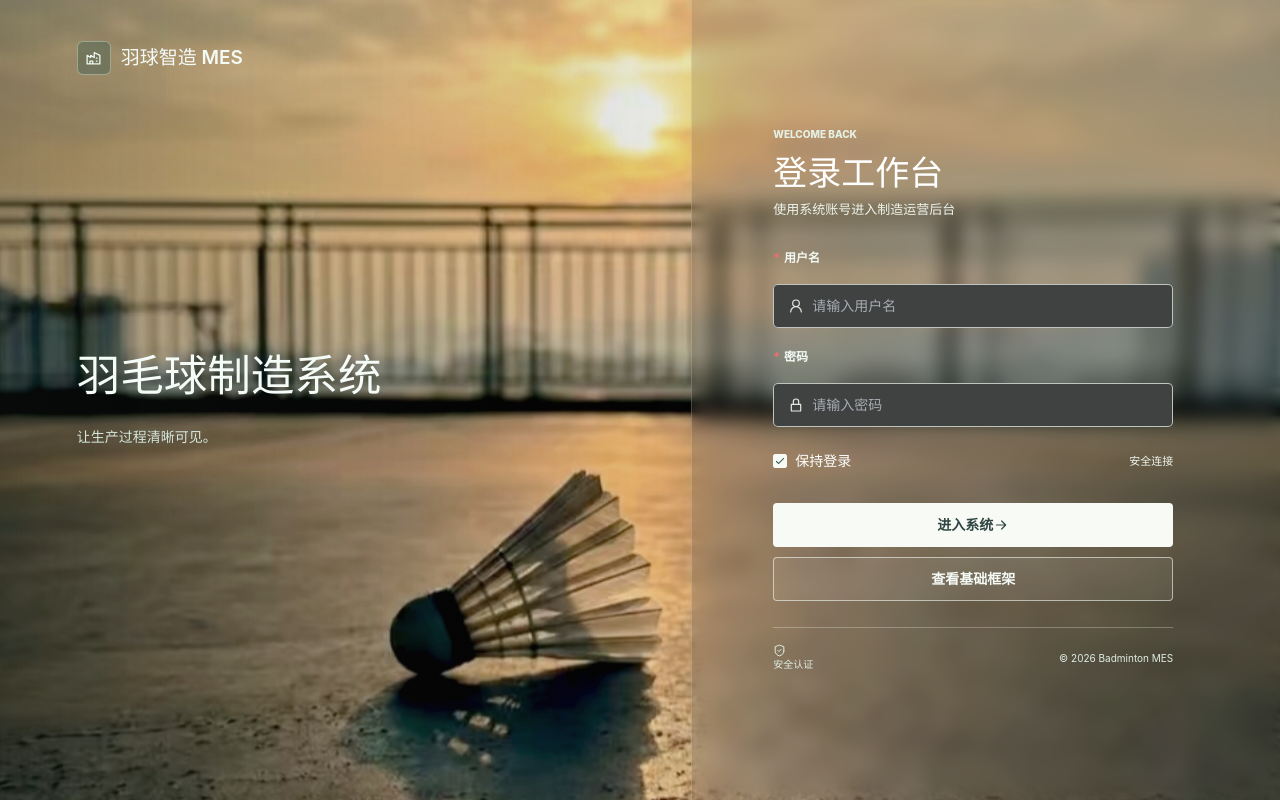
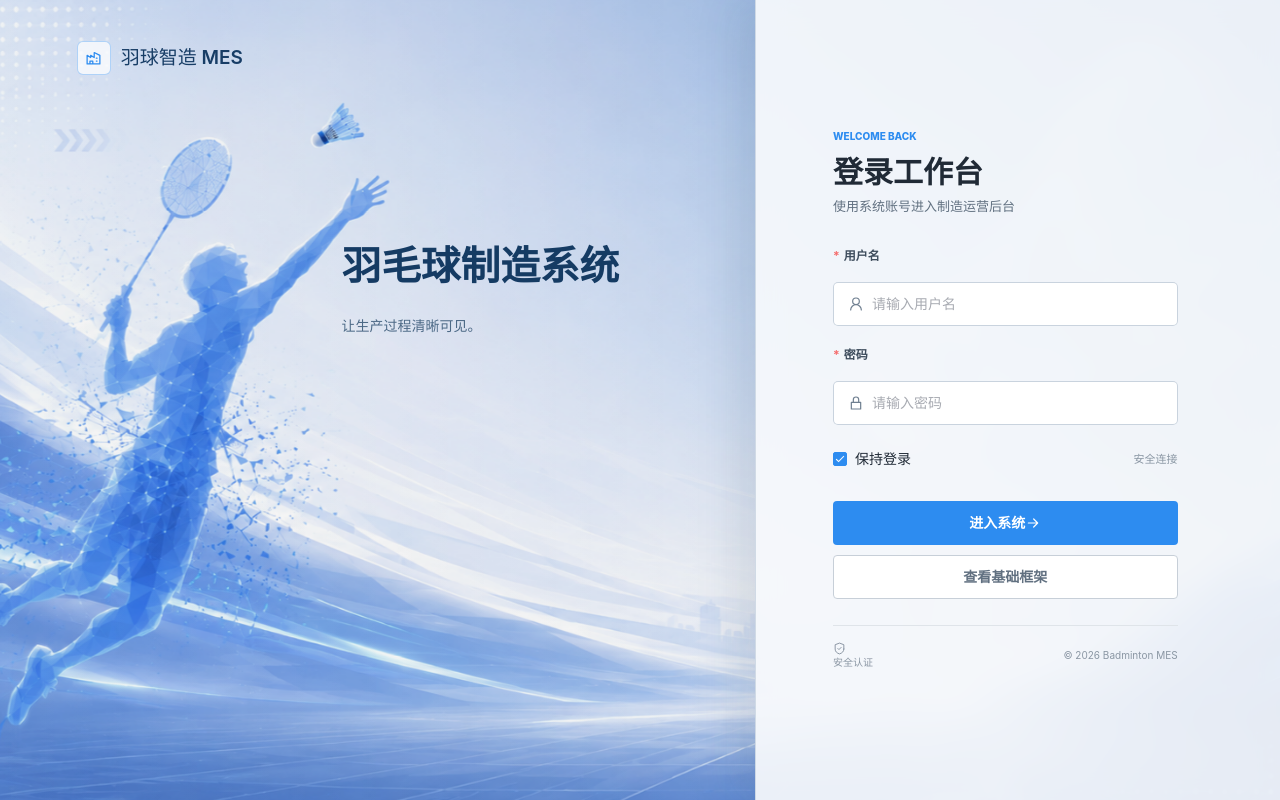
Before and after one commit to han139242/XiaoXueQi-public, a Vue app in the folder workspace/vscode/ems-forword/: page /#/login in a window 1280 px wide. Built offline with nearby package versions, Linux system fonts and the light colour scheme; no server answers.

Commit message:
feat: set blue default theme and refine login ui

```diff
--- a/workspace/vscode/ems-forword/src/pages/login/index.vue
+++ b/workspace/vscode/ems-forword/src/pages/login/index.vue
@@ -4,7 +4,7 @@ import { useRoute, useRouter } from 'vue-router'
 import { ElMessage } from 'element-plus'
 import AppIcon from '@/components/common/AppIcon.vue'
 import { login } from '@/api/auth'
-import shuttlecockImage from '@/assets/login-background.jpg'
+import shuttlecockImage from '@/assets/login-background-blue.png'
 import {
   setCurrentUser,
   setToken,
@@ -145,9 +145,9 @@ async function enterPreview() {
   position: relative;
   display: grid;
   min-height: 100dvh;
-  grid-template-columns: minmax(0, 1.08fr) minmax(460px, .92fr);
+  grid-template-columns: minmax(0, 1.18fr) minmax(430px, .82fr);
   overflow: hidden;
-  background: var(--shuttlecock-image) center / cover no-repeat;
+  background: #eaf1f8;
   font-family: var(--mes-font);
 }
 
@@ -155,7 +155,7 @@ async function enterPreview() {
   position: absolute;
   inset: 0;
   background: var(--shuttlecock-image) center / cover no-repeat;
-  filter: brightness(.98) saturate(.94) contrast(.97);
+  filter: brightness(.98) saturate(.9) contrast(1.02);
   content: '';
   opacity: 1;
   animation: background-breathe 18s ease-in-out infinite alternate;
@@ -165,7 +165,7 @@ async function enterPreview() {
 .login-page::after {
   position: absolute;
   inset: 0;
-  background: linear-gradient(90deg, rgb(17 24 21 / 18%) 0%, transparent 52%, rgb(17 24 21 / 8%) 100%);
+  background: linear-gradient(90deg, rgb(255 255 255 / 8%) 0%, transparent 56%, rgb(14 50 88 / 14%) 100%);
   content: '';
   pointer-events: none;
 }
@@ -178,20 +178,20 @@ async function enterPreview() {
   align-items: stretch;
   padding: clamp(26px, 3.2vw, 52px) clamp(40px, 6vw, 92px) clamp(40px, 6vw, 92px);
   overflow: hidden;
-  background: linear-gradient(90deg, rgb(18 25 22 / 19%) 0%, transparent 65%);
+  background: transparent;
 }
 
 .brand-shell {
   position: relative;
   z-index: 1;
   display: flex;
-  width: min(740px, 100%);
+  width: 100%;
   flex-direction: column;
   animation: brand-enter .9s cubic-bezier(.2, .8, .2, 1) both;
 }
 
 .brand-header strong {
-  color: #f4fbf7;
+  color: #173d66;
   font-size: 19px;
   font-weight: 560;
   letter-spacing: 0;
@@ -209,21 +209,22 @@ async function enterPreview() {
   height: 34px;
   align-items: center;
   justify-content: center;
-  color: #eff9f2;
-  border: 1px solid rgb(226 246 232 / 38%);
+  color: var(--mes-primary);
+  border: 1px solid rgb(var(--mes-primary-rgb) / 34%);
   border-radius: 6px;
-  background: rgb(29 80 72 / 32%);
-  backdrop-filter: blur(6px);
+  background: rgb(255 255 255 / 72%);
+  backdrop-filter: blur(8px);
 }
 
 .brand-copy {
-  margin: auto 0;
+  width: min(430px, 56%);
+  margin: clamp(125px, 21vh, 215px) 0 0 auto;
 }
 
 .brand-copy h1 {
-  color: #f5fcf8;
-  font-size: clamp(34px, 3.4vw, 46px);
-  font-weight: 500;
+  color: #153b63;
+  font-size: clamp(34px, 3.1vw, 44px);
+  font-weight: 680;
   line-height: 1.2;
   letter-spacing: 0;
 }
@@ -231,7 +232,7 @@ async function enterPreview() {
 .brand-copy p {
   max-width: 480px;
   margin-top: 22px;
-  color: #d5e6dd;
+  color: #4c6986;
   font-size: 14px;
   line-height: 1.8;
 }
@@ -244,15 +245,16 @@ async function enterPreview() {
   align-items: center;
   justify-content: center;
   padding: 40px clamp(58px, 8vw, 154px) 40px clamp(42px, 6vw, 100px);
-  background: rgb(24 28 32 / 12%);
-  backdrop-filter: blur(10px) saturate(92%);
-  border-left: 1px solid rgb(255 250 232 / 20%);
+  background: rgb(247 249 252 / 92%);
+  backdrop-filter: blur(14px) saturate(88%);
+  border-left: 1px solid rgb(199 211 224 / 82%);
+  box-shadow: -18px 0 42px rgb(25 56 86 / 10%);
 }
 
 .login-card {
   width: 100%;
-  max-width: 400px;
-  padding: 10px 0;
+  max-width: 390px;
+  padding: 22px 0;
   border: 0;
   border-radius: 0;
   background: transparent;
@@ -268,23 +270,23 @@ async function enterPreview() {
 .login-eyebrow {
   display: block;
   margin-bottom: 10px;
-  color: #e4f1e6;
+  color: var(--mes-primary);
   font-size: 10px;
   font-weight: 760;
   letter-spacing: 0;
 }
 
 .login-heading h2 {
-  color: #fff;
-  font-family: Georgia, 'Times New Roman', 'Microsoft YaHei', serif;
-  font-size: 34px;
-  font-weight: 500;
+  color: var(--mes-text);
+  font-family: var(--mes-font);
+  font-size: 30px;
+  font-weight: 680;
   line-height: 1.2;
 }
 
 .login-heading p {
   margin-top: 7px;
-  color: #edf4ed;
+  color: var(--mes-text-secondary);
   font-size: 13px;
 }
 
@@ -298,7 +300,7 @@ async function enterPreview() {
 
 .login-status {
   overflow: hidden;
-  color: #ebf5ed;
+  color: var(--mes-text-muted);
   font-size: 11px;
   text-align: right;
   text-overflow: ellipsis;
@@ -320,14 +322,14 @@ async function enterPreview() {
   display: inline-flex;
   gap: 8px;
   border: 0;
-  color: #314643;
-  background: #f7faf5;
+  color: #fff;
+  background: var(--mes-primary);
   letter-spacing: 0;
 }
 
 .login-submit.el-button:hover:not(:disabled) {
-  background: #e7f0e8;
-  box-shadow: 0 10px 22px rgb(18 31 25 / 24%);
+  background: var(--mes-primary-hover);
+  box-shadow: 0 10px 22px rgb(var(--mes-primary-rgb) / 24%);
   transform: translateY(-2px);
 }
 
@@ -338,15 +340,16 @@ async function enterPreview() {
 
 .preview-button.el-button {
   margin-top: 10px;
-  color: #f5faf6;
-  border-color: rgb(245 252 246 / 58%);
-  background: rgb(255 255 255 / 7%);
+  color: var(--mes-text-secondary);
+  border-color: var(--mes-border-strong);
+  background: #fff;
 }
 
 .preview-button.el-button:hover:not(:disabled) {
-  border-color: rgb(255 255 255 / 85%);
-  background: rgb(255 255 255 / 15%);
-  box-shadow: 0 8px 18px rgb(17 27 21 / 18%);
+  color: var(--mes-primary);
+  border-color: var(--mes-primary-border);
+  background: var(--mes-primary-soft);
+  box-shadow: 0 8px 18px rgb(var(--mes-primary-rgb) / 12%);
   transform: translateY(-2px);
 }
 
@@ -358,8 +361,8 @@ async function enterPreview() {
   gap: 10px;
   margin-top: 26px;
   padding-top: 16px;
-  border-top: 1px solid rgb(243 251 244 / 28%);
-  color: #e1eee3;
+  border-top: 1px solid var(--mes-border);
+  color: var(--mes-text-muted);
   font-size: 10px;
 }
 
@@ -367,7 +370,7 @@ async function enterPreview() {
 
 :deep(.el-form-item__label) {
   padding-bottom: 7px;
-  color: #f3faf4;
+  color: #3e4d5d;
   font-size: 12px;
   font-weight: 660;
 }
@@ -375,73 +378,79 @@ async function enterPreview() {
 :deep(.el-input__wrapper) {
   min-height: 44px;
   border-radius: 5px;
-  background: #3f4241;
-  box-shadow: 0 0 0 1px rgb(244 252 244 / 70%) inset;
+  background: #fff;
+  box-shadow: 0 0 0 1px #c9d3de inset;
   transition: box-shadow .18s, background-color .18s;
 }
 
 :deep(.el-input__wrapper:hover) {
-  background: #454847;
+  background: #fbfdff;
+  box-shadow: 0 0 0 1px var(--mes-primary-border) inset;
 }
 
 :deep(.el-input__wrapper.is-focus) {
-  background: #494c4b;
-  box-shadow: 0 0 0 2px #fff inset !important;
+  background: #fff;
+  box-shadow: 0 0 0 2px var(--mes-primary) inset !important;
 }
 
 :deep(.el-form-item__content) { overflow: visible; }
 
 :deep(.el-input__inner) {
-  color: #fff;
+  color: var(--mes-text);
   background: transparent;
   font-size: 14px;
 }
 
-:deep(.el-input__prefix) { color: #e5e7e6; }
+:deep(.el-input__prefix) { color: #6f7f90; }
 
 :deep(.el-input__inner:-webkit-autofill),
 :deep(.el-input__inner:-webkit-autofill:hover),
 :deep(.el-input__inner:-webkit-autofill:focus) {
-  -webkit-text-fill-color: #fff;
-  box-shadow: 0 0 0 1000px #3f4241 inset;
-  caret-color: #fff;
+  -webkit-text-fill-color: var(--mes-text);
+  box-shadow: 0 0 0 1000px #fff inset;
+  caret-color: var(--mes-text);
   transition: background-color 9999s ease-out 0s;
 }
 
 :deep(.el-input__wrapper:hover .el-input__inner:-webkit-autofill) {
-  box-shadow: 0 0 0 1000px #454847 inset;
+  box-shadow: 0 0 0 1000px #fbfdff inset;
 }
 
 :deep(.el-input__wrapper.is-focus .el-input__inner:-webkit-autofill) {
-  box-shadow: 0 0 0 1000px #494c4b inset;
+  box-shadow: 0 0 0 1000px #fff inset;
 }
 
 :deep(.el-checkbox) {
-  --el-checkbox-text-color: #f0f7f1;
-  --el-checkbox-checked-text-color: #fff;
-  --el-checkbox-input-border-color: rgb(244 252 244 / 72%);
-  --el-checkbox-checked-bg-color: #f7faf5;
-  --el-checkbox-checked-input-border-color: #f7faf5;
-  --el-checkbox-checked-icon-color: #31554c;
+  --el-checkbox-text-color: var(--mes-text-secondary);
+  --el-checkbox-checked-text-color: var(--mes-text);
+  --el-checkbox-input-border-color: #aebbc8;
+  --el-checkbox-checked-bg-color: var(--mes-primary);
+  --el-checkbox-checked-input-border-color: var(--mes-primary);
+  --el-checkbox-checked-icon-color: #fff;
 }
 
 @media (max-width: 1080px) {
   .login-page { grid-template-columns: minmax(420px, 1fr) 400px; }
   .login-panel { padding-inline: 42px; }
+  .brand-copy { width: min(390px, 62%); }
 }
 
 @media (max-width: 880px) {
   .login-page { grid-template-columns: 1fr; }
 
-  .brand-panel { min-height: auto; padding: 38px 28px 36px; }
-  .brand-copy { margin: 42px 0 0; }
-  .brand-copy h1 { font-size: 36px; }
+  .login-page::before { background-position: 28% center; }
+
+  .brand-panel { min-height: 280px; padding: 30px 28px 34px; }
+  .brand-copy { width: min(430px, 100%); margin: 54px 0 0; }
+  .brand-copy h1 { font-size: 32px; }
 
   .login-panel {
     min-height: auto;
     padding: 32px 22px 48px;
+    background: #f7f9fc;
     border-left: 0;
-    border-top: 1px solid rgb(255 230 207 / 12%);
+    border-top: 1px solid var(--mes-border);
+    box-shadow: 0 -12px 32px rgb(25 56 86 / 9%);
   }
 }
 
@@ -454,8 +463,8 @@ async function enterPreview() {
 }
 
 @keyframes background-breathe {
-  from { filter: brightness(.92) saturate(.88) contrast(.97); transform: scale(1.08); }
-  to { filter: brightness(.99) saturate(.96) contrast(.98); transform: scale(1.02); }
+  from { filter: brightness(.94) saturate(.86) contrast(1.03); transform: scale(1.035); }
+  to { filter: brightness(1.01) saturate(.94) contrast(1.01); transform: scale(1.005); }
 }
 
 @keyframes login-enter {
--- a/workspace/vscode/ems-forword/src/utils/theme.js
+++ b/workspace/vscode/ems-forword/src/utils/theme.js
@@ -2,8 +2,8 @@ import { computed, ref } from 'vue'
 
 const STORAGE_KEY = 'mes_ui_theme'
 const DEFAULT_VERSION_KEY = 'mes_ui_theme_default_version'
-const CURRENT_DEFAULT_VERSION = 'dark-default-20260711'
-const DEFAULT_THEME = 'dark'
+const CURRENT_DEFAULT_VERSION = 'blue-default-20260711'
+const DEFAULT_THEME = 'blue'
 
 export const themeOptions = [
   {
@@ -65,7 +65,7 @@ export function initTheme() {
     const defaultVersion = localStorage.getItem(DEFAULT_VERSION_KEY)
     const persistedTheme = localStorage.getItem(STORAGE_KEY)
     if (defaultVersion !== CURRENT_DEFAULT_VERSION) {
-      storedTheme = !persistedTheme || persistedTheme === 'blue' ? DEFAULT_THEME : persistedTheme
+      storedTheme = !persistedTheme || persistedTheme === 'dark' ? DEFAULT_THEME : persistedTheme
       localStorage.setItem(STORAGE_KEY, storedTheme)
       localStorage.setItem(DEFAULT_VERSION_KEY, CURRENT_DEFAULT_VERSION)
     } else {
```
Also changed, not shown: workspace/vscode/ems-forword/src/assets/login-background-blue.png (added), 1 other file (tests, documents, lock files or other folders).
